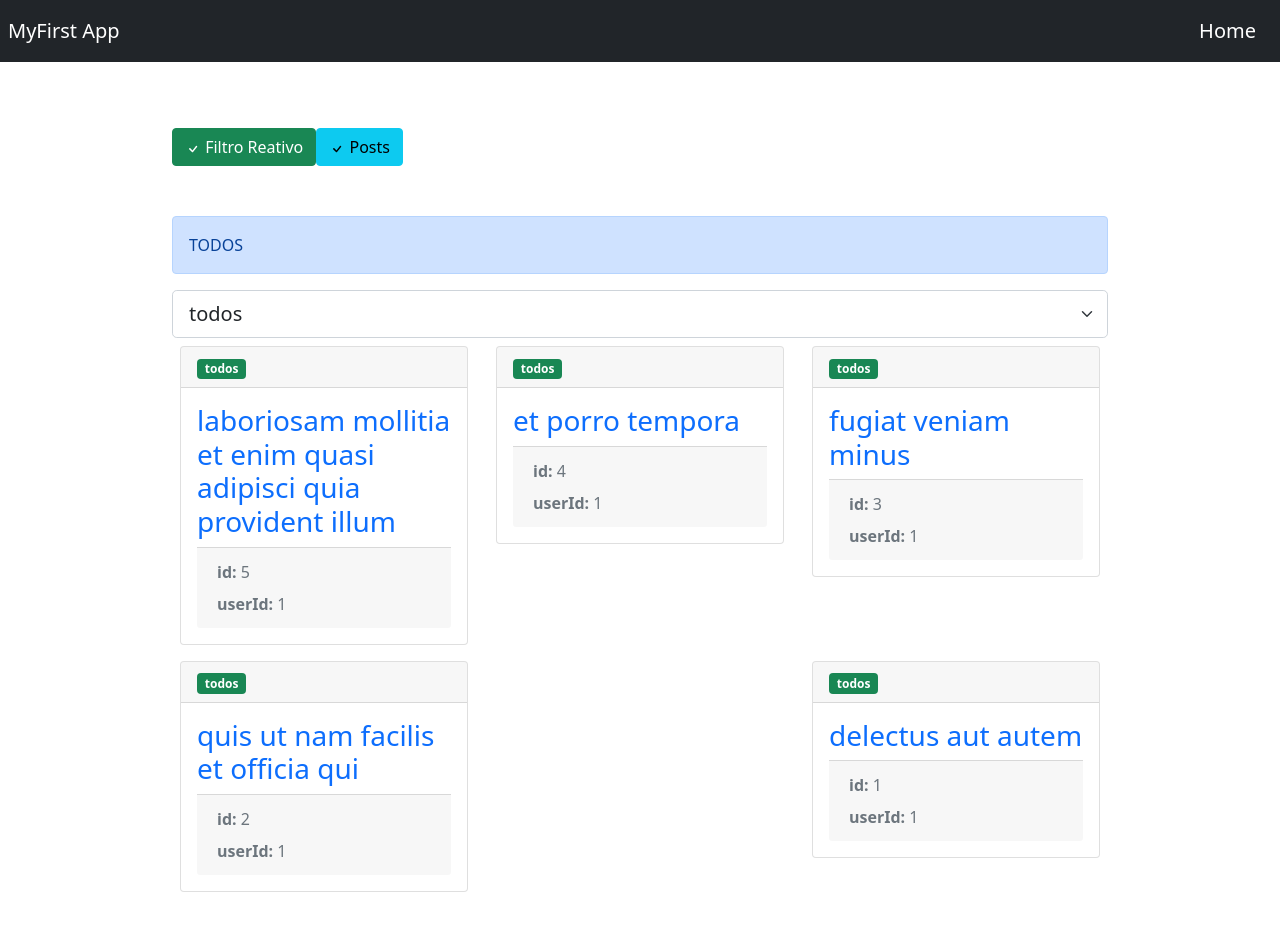
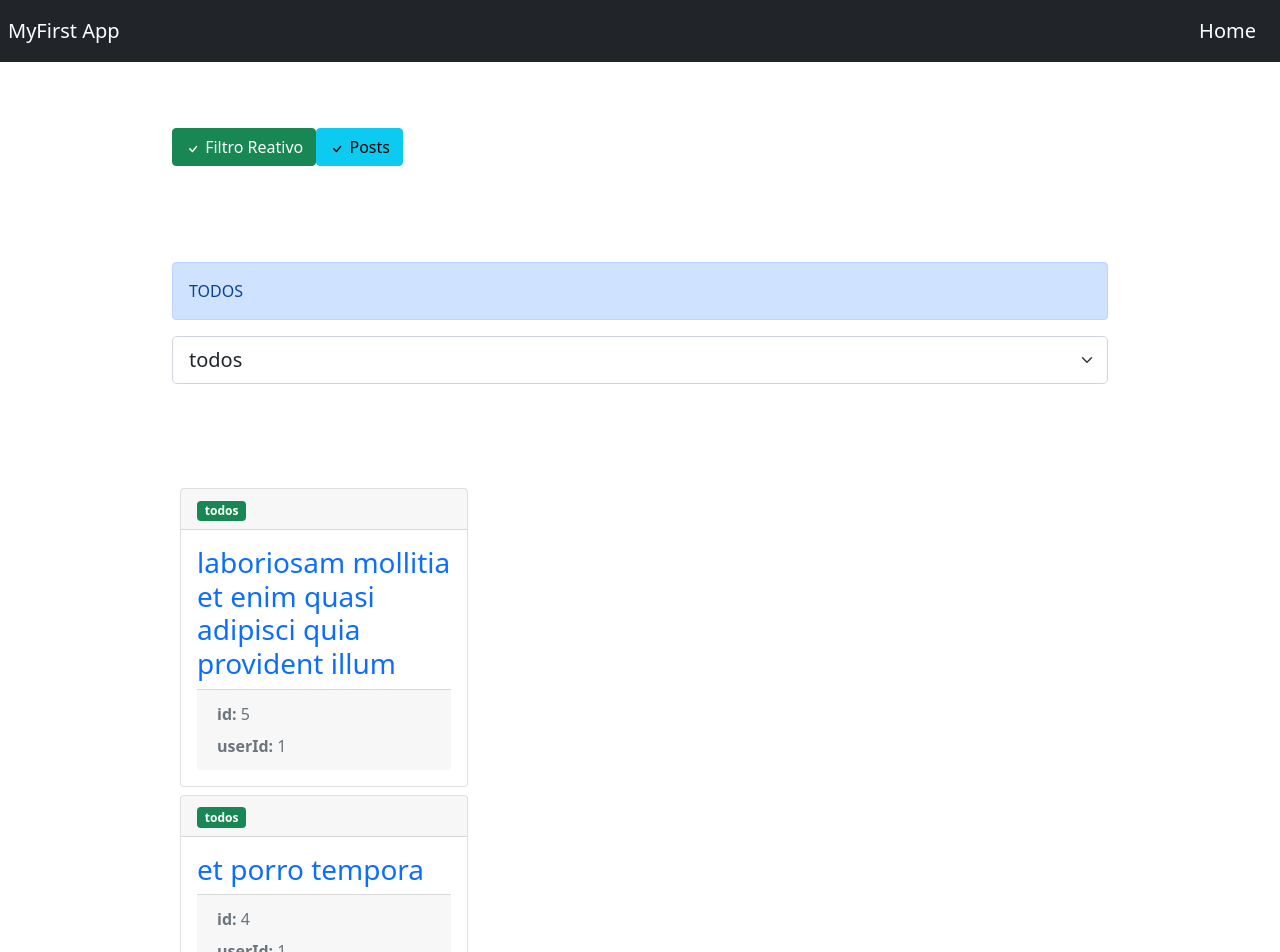
Before and after one commit to ulissesnew/my-app-reactive, an Angular app: page /filtro-reativo in a window 1280 px wide. Shown: the top 952 px of the page. Before the commit the page ends 900 px from the top, so only its background shows below. Built offline with nearby package versions, Linux system fonts and the light colour scheme.

Commit message:
refactor: refatorei boostrap classes para app-container

```diff
--- a/src/app/pages/filtro-reativo/filtro-reativo.component.html
+++ b/src/app/pages/filtro-reativo/filtro-reativo.component.html
@@ -1,7 +1,4 @@
-<div style="margin-top: 50px"></div>
-<div class="container-fluid w-75">
-  <div class="row">
-    <div class="col xs-12">
+<app-container>
   <div class="alert alert-primary">
     {{ filter.value | uppercase }}
   </div>
@@ -11,8 +8,11 @@
       {{ s.name }}
     </option>
   </select>
+</app-container>
 
-      <div *ngIf="items$" class="d-flex justify-content-between flex-wrap">
+
+<div *ngIf="items$">
+  <app-container>
     <div *ngFor="let item of all$ | async as items">
       <app-card
         *ngIf="filter.value === 'posts'"
@@ -56,7 +56,5 @@
         </a>
       </app-card>
     </div>
+  </app-container>
 </div>
-    </div>
-  </div>
-</div>
```
Lines whose indentation alone changed are shown as unchanged.
